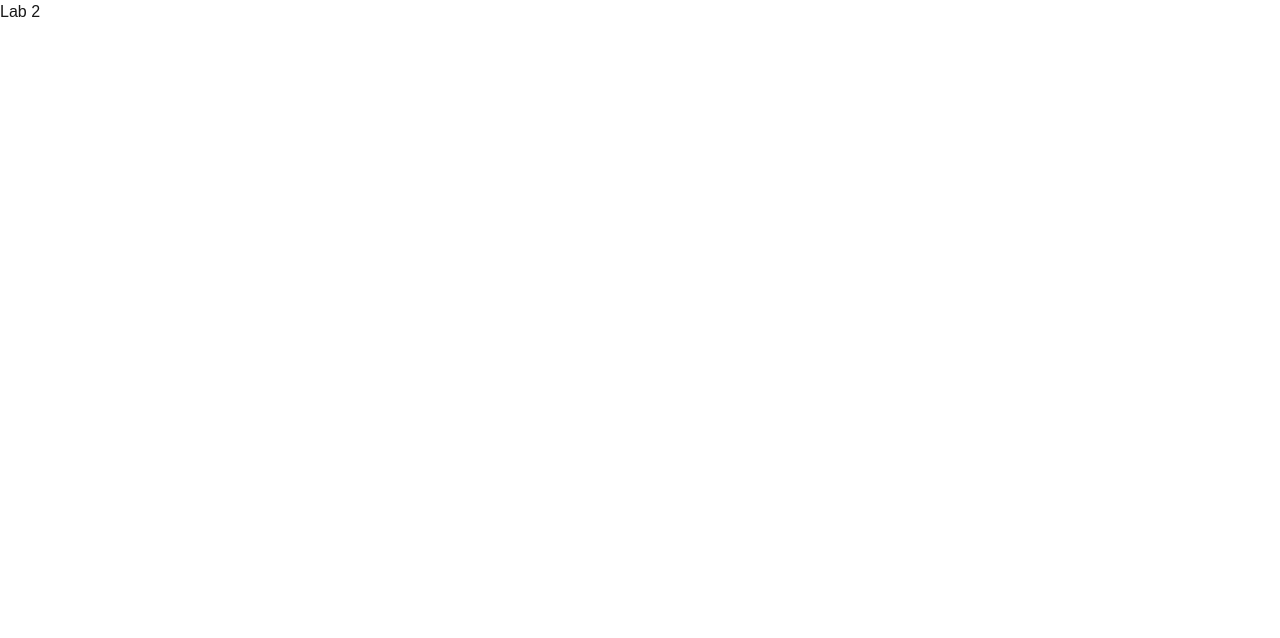
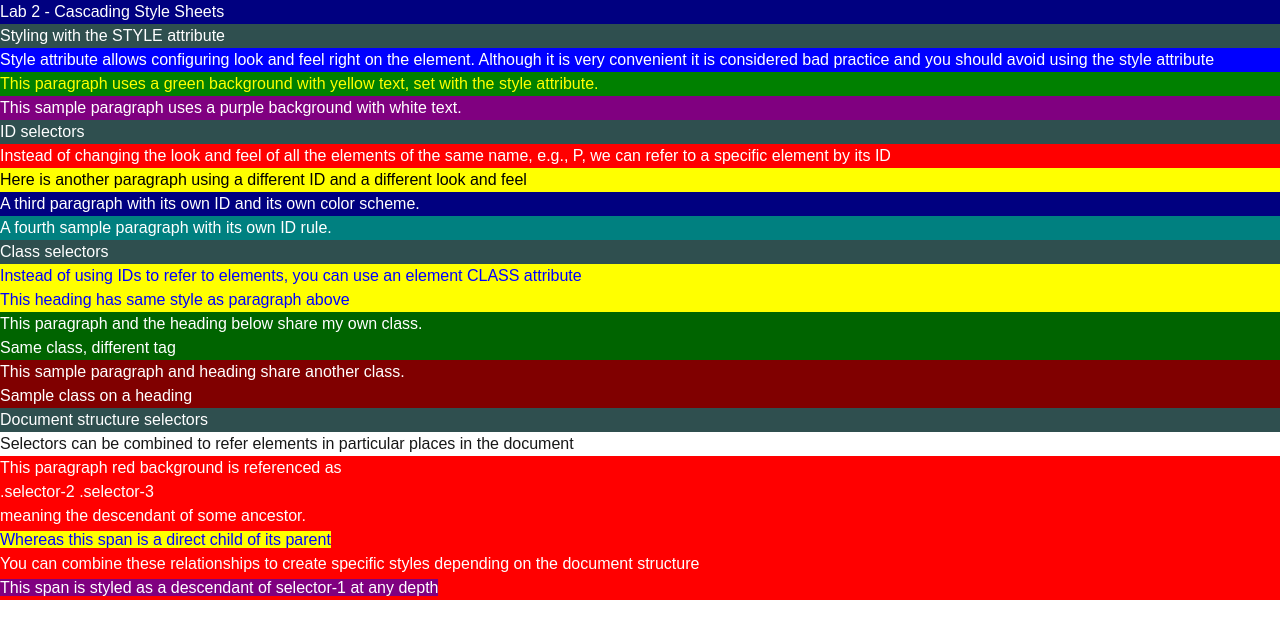
Before and after one commit to TejaShiv/kambaz-next-js, a Next.js app: page /labs/lab2 in a window 1280 px wide. Shown: the top 638 px of the page. Built offline with nearby package versions, Linux system fonts and the light colour scheme.

Commit message:
Add Lab 2 page with style attribute and CSS selector samples

```diff
--- /dev/null
+++ b/app/labs/lab2/index.css
@@ -0,0 +1,48 @@
+p#wd-id-selector-1 {
+  background-color: red;
+  color: white;
+}
+p#wd-id-selector-2 {
+  background-color: yellow;
+  color: black;
+}
+p#wd-id-selector-3 {
+  background-color: navy;
+  color: white;
+}
+p#wd-ai-id-selector {
+  background-color: teal;
+  color: white;
+}
+h3 {
+  background-color: darkslategray;
+  color: white;
+}
+h2 {
+  background-color: navy;
+  color: white;
+}
+.wd-class-selector {
+  background-color: yellow;
+  color: blue;
+}
+.wd-your-class {
+  background-color: darkgreen;
+  color: white;
+}
+.wd-ai-class-selector {
+  background-color: maroon;
+  color: white;
+}
+.wd-selector-1 .wd-selector-3 {
+  background-color: red;
+  color: white;
+}
+.wd-selector-2 > .wd-selector-3 > .wd-selector-4 {
+  background-color: yellow;
+  color: blue;
+}
+.wd-selector-1 .wd-selector-5 {
+  background-color: purple;
+  color: white;
+}
--- a/app/labs/lab2/page.tsx
+++ b/app/labs/lab2/page.tsx
@@ -1,3 +1,88 @@
+import "./index.css";
+
 export default function Lab2() {
-  return <h2>Lab 2</h2>;
+  return (
+    <div id="wd-lab2">
+      <h2>Lab 2 - Cascading Style Sheets</h2>
+
+      <h3>Styling with the STYLE attribute</h3>
+      <p style={{ backgroundColor: "blue", color: "white" }}>
+        Style attribute allows configuring look and feel right on the element.
+        Although it is very convenient it is considered bad practice and you
+        should avoid using the style attribute
+      </p>
+      <p style={{ backgroundColor: "green", color: "yellow" }}>
+        This paragraph uses a green background with yellow text, set with the
+        style attribute.
+      </p>
+      <p id="wd-ai-style-attr" style={{ backgroundColor: "purple", color: "white" }}>
+        This sample paragraph uses a purple background with white text.
+      </p>
+
+      <div id="wd-css-id-selectors">
+        <h3>ID selectors</h3>
+        <p id="wd-id-selector-1">
+          Instead of changing the look and feel of all the elements of the same
+          name, e.g., P, we can refer to a specific element by its ID
+        </p>
+        <p id="wd-id-selector-2">
+          Here is another paragraph using a different ID and a different look
+          and feel
+        </p>
+        <p id="wd-id-selector-3">
+          A third paragraph with its own ID and its own color scheme.
+        </p>
+        <p id="wd-ai-id-selector">
+          A fourth sample paragraph with its own ID rule.
+        </p>
+      </div>
+
+      <div id="wd-css-class-selectors">
+        <h3>Class selectors</h3>
+        <p className="wd-class-selector">
+          Instead of using IDs to refer to elements, you can use an element
+          CLASS attribute
+        </p>
+        <h4 className="wd-class-selector">
+          This heading has same style as paragraph above
+        </h4>
+        <p className="wd-your-class">
+          This paragraph and the heading below share my own class.
+        </p>
+        <h4 className="wd-your-class">Same class, different tag</h4>
+        <p className="wd-ai-class-selector">
+          This sample paragraph and heading share another class.
+        </p>
+        <h4 className="wd-ai-class-selector">Sample class on a heading</h4>
+      </div>
+
+      <div id="wd-css-document-structure">
+        <div className="wd-selector-1">
+          <h3>Document structure selectors</h3>
+          <div className="wd-selector-2">
+            Selectors can be combined to refer elements in particular places in
+            the document
+            <p className="wd-selector-3">
+              This paragraph red background is referenced as
+              <br />
+              .selector-2 .selector-3
+              <br />
+              meaning the descendant of some ancestor.
+              <br />
+              <span className="wd-selector-4">
+                Whereas this span is a direct child of its parent
+              </span>
+              <br />
+              You can combine these relationships to create specific styles
+              depending on the document structure
+              <br />
+              <span className="wd-selector-5">
+                This span is styled as a descendant of selector-1 at any depth
+              </span>
+            </p>
+          </div>
+        </div>
+      </div>
+    </div>
+  );
 }
```
